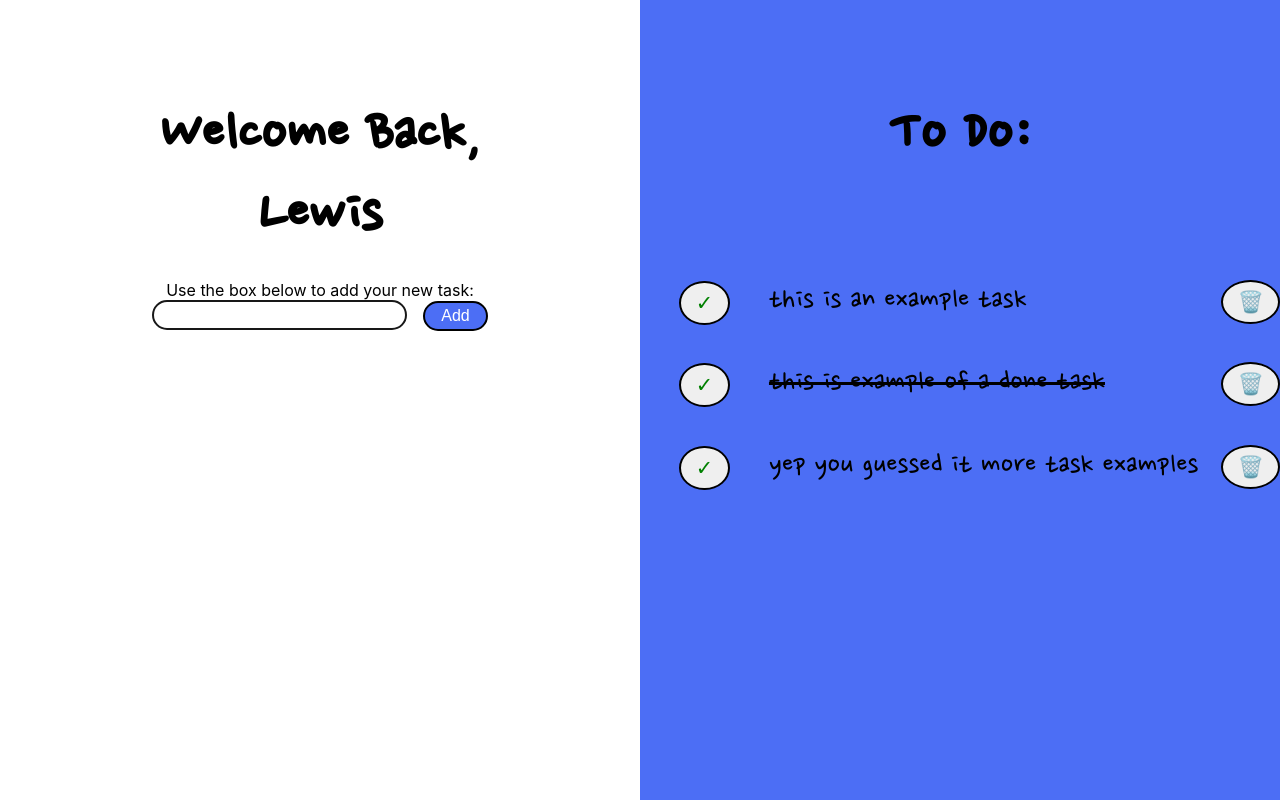
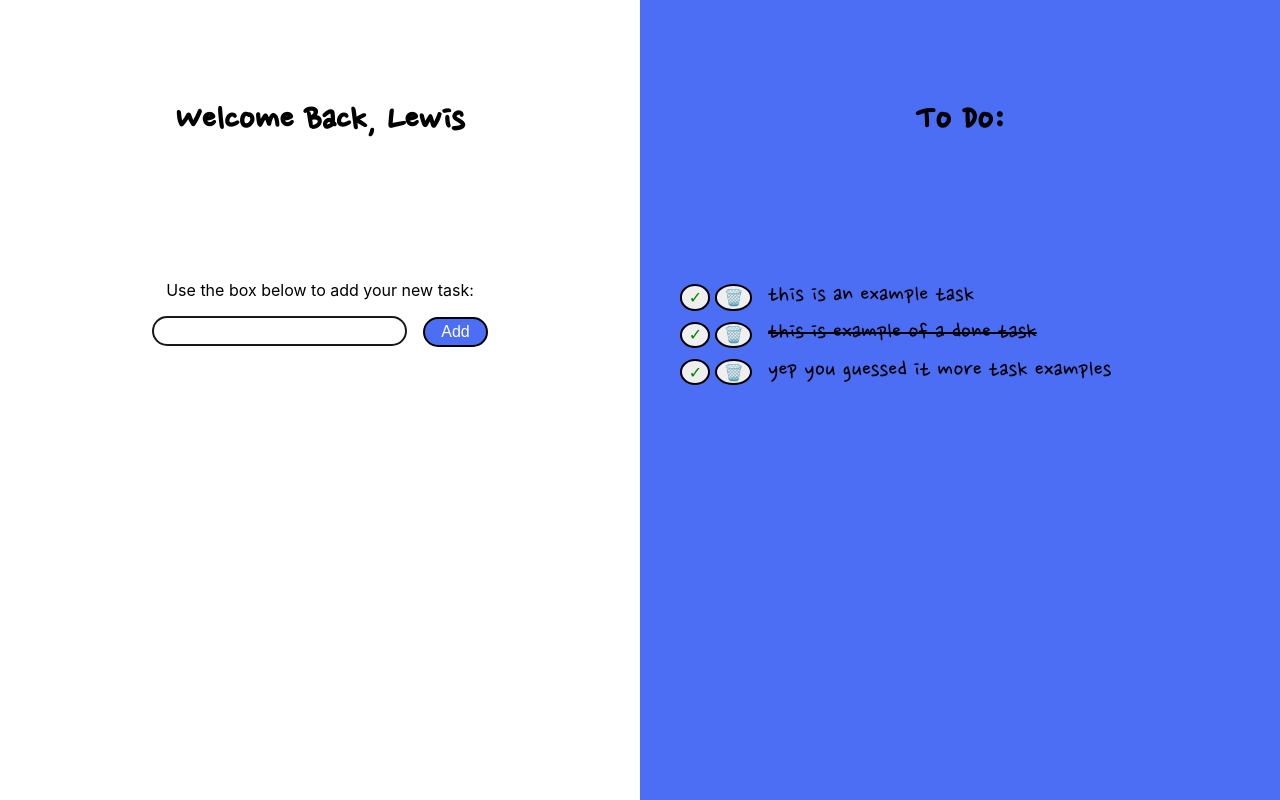
Before and after one commit to lewispricey/fe-todolist, a React (Create React App) app: page / in a window 1280 px wide. Built offline with nearby package versions, Linux system fonts and the light colour scheme.

Commit message:
changes css styling to downsize the text and list buttons

```diff
--- a/src/App.css
+++ b/src/App.css
@@ -6,19 +6,19 @@
 
 h1 {
   font-family: 'Nanum Pen Script', cursive;
-  font-size: 4rem;
+  font-size: 2.5rem;
   padding: 15%;
 }
 
 h2 {
   font-family: 'Nanum Pen Script', cursive;
-  font-size: 4rem;
+  font-size: 2.5rem;
   padding: 15%;
 }
 
 ul {
   font-family: 'Nanum Pen Script', cursive;
-  font-size: 2rem;
+  font-size: 1.6rem;
   list-style-type: none;
   margin: 0;
   padding: 0;
@@ -46,11 +46,13 @@ p {
 }
 
 .list-col-txt {
-  flex: 70%;
+  flex: 80%;
 }
 
 .list-col-btns {
-  flex: 30;
+  flex: 20%;
+  text-align: right;
+  padding-right: 1rem;
 }
 
 .left {
@@ -62,8 +64,8 @@ p {
 }
 
 .list-btn {
-  font-size: 1.3rem;
-  padding: 0.5rem 0.9rem;
+  font-size: 1rem;
+  padding: 0.1rem 0.4rem;
   border-radius: 50%;
   border-style: solid;
   border-color: black;
@@ -76,6 +78,7 @@ p {
 
 .delete-btn {
   color: red;
+  margin-left: 0.3rem;
 }
 
 .add-btn {
@@ -93,6 +96,7 @@ p {
 .txt-box {
   font-size: 1.2rem;
   padding: 2px;
+  margin-top: 1rem;
   margin-right: 1rem;
   border-radius: 15px;
   border: solid rgb(24, 24, 24) 2px
--- a/src/components/Tasklist.jsx
+++ b/src/components/Tasklist.jsx
@@ -20,11 +20,11 @@ const TaskList = () => {
                 <li key={item.task} className='row'>
                     <div className='list-col-btns'>
                         <button onClick={() => toggleDone(index)} className="list-btn done-btn">✓</button>
+                        <DeleteBtn setTask={setTasks} currentTask={item.task}/>
                     </div>
                     <div className='list-col-txt'>
                         {item.done ? <p className="done">{item.task}</p> : <p>{item.task}</p>}
                     </div>
-                        <DeleteBtn setTask={setTasks} currentTask={item.task}/>
                 </li>
             </>
         )
```
